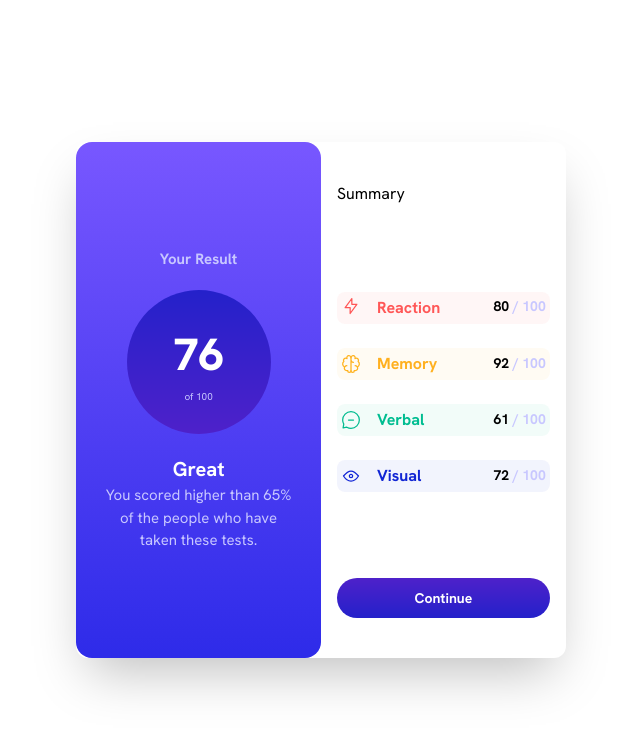
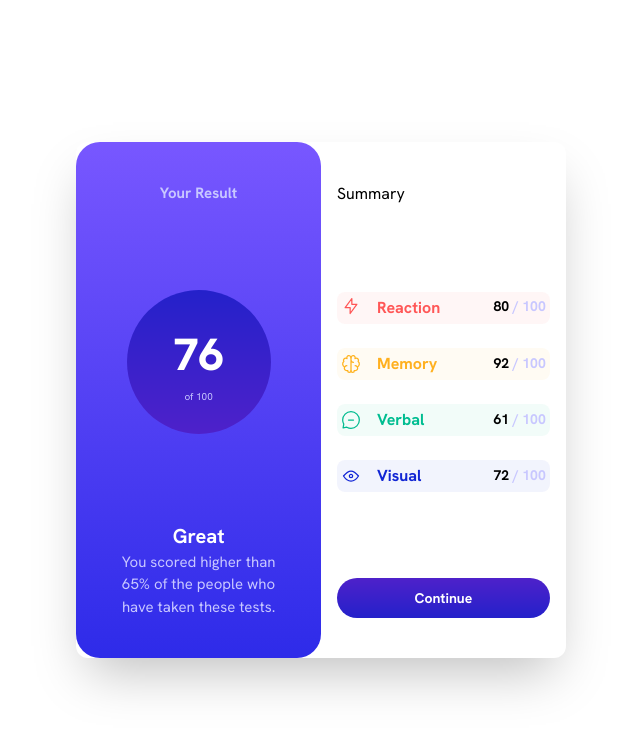
Before and after one commit to Ebi-Tech/Results_summary_component, a Next.js app: page / in a window 1280 px wide. Shown: the top 732 px of the page, without its empty margins (319-959 px from the left). Built offline with nearby package versions, Linux system fonts and the light colour scheme.

Commit message:
Update LeftSide.tsx

```diff
--- a/component/LeftSide.tsx
+++ b/component/LeftSide.tsx
@@ -2,8 +2,8 @@
 
 const LeftSide = () => {
   return (
-    <div className='w-[50%] h-full flex flex-col items-center p-18 justify-center gap-5 rounded-2xl
-        bg-gradient-to-b from-Light-slate-blue to-Light-royal-blue overflow-hidden mx-auto py-10
+    <div className='w-[50%] h-full flex flex-col items-center p-4 justify-between  rounded-3xl
+      bg-gradient-to-b from-Light-slate-blue to-Light-royal-blue overflow-hidden mx-auto py-10
       mobile:w-full mobile:h-[45%]  mobile:rounded-none mobile:py-1 mobile:rounded-b-3xl mobile:my-0
       mobileBig:w-full mobileBig:h-[40%]  mobileBig:rounded-none mobileBig:py-2 mobileBig:rounded-b-3xl mobileBig:m-0'>
           <h2 className='text-Light-lavender text-[15px] font-semibold'>Your Result</h2>
```
